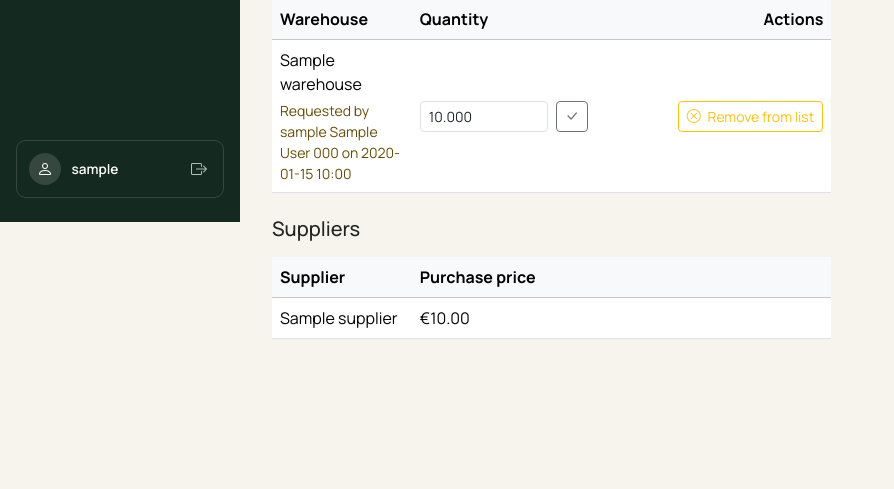
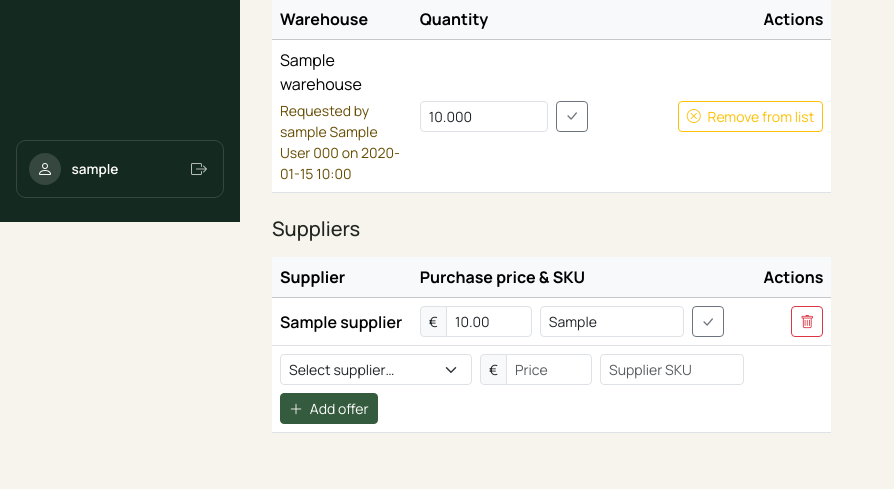
Before and after one commit to 2d1Corp/lumberyard, a Django app: page /materials/1/ in a window 1280 px wide. Shown: the part 578-1067 px from the top of the page, without its empty margins (0-894 px from the left). Before the commit the page ends 917 px from the top, so only its background shows below. Run offline with Django 5.2, Linux system fonts and the light colour scheme; a user stored in the database is signed in; tables that the repository leaves empty hold one stand-in row (values such as "Sample post").

Commit message:
Add supplier offer editing on material detail

```diff
--- a/lumberyard/templates/lumberyard/material_detail.html
+++ b/lumberyard/templates/lumberyard/material_detail.html
@@ -127,22 +127,76 @@
         <thead class="table-light">
         <tr>
           <th class="col-3">Supplier</th>
-          <th>Purchase price</th>
+          <th>Purchase price &amp; SKU</th>
+          <th class="text-end">Actions</th>
         </tr>
         </thead>
         <tbody>
         {% for offer in material.supplier_offers.all %}
           <tr>
-            <td>{{ offer.supplier.name }}</td>
-            <td>€{{ offer.purchase_price }}</td>
+            <td class="fw-semibold">{{ offer.supplier.name }}</td>
+            <td>
+              <form method="post"
+                    action="{% url 'offer-save' material.pk %}"
+                    class="d-inline-flex align-items-center gap-2">
+                {% csrf_token %}
+                <input type="hidden" name="supplier" value="{{ offer.supplier.pk }}">
+                <div class="input-group input-group-sm" style="max-width: 7rem;">
+                  <span class="input-group-text">€</span>
+                  <input type="number" name="purchase_price" value="{{ offer.purchase_price }}"
+                         step="any" min="0" class="form-control">
+                </div>
+                <input type="text" name="supplier_sku" value="{{ offer.supplier_sku }}"
+                       class="form-control form-control-sm" style="max-width: 9rem;"
+                       placeholder="Supplier SKU">
+                <button type="submit" class="btn btn-sm btn-outline-secondary">
+                  <i class="bi bi-check-lg"></i>
+                </button>
+              </form>
+            </td>
+            <td class="text-end">
+              <form method="post"
+                    action="{% url 'offer-delete' material.pk offer.supplier.pk %}">
+                {% csrf_token %}
+                <button type="submit" class="btn btn-sm btn-outline-danger">
+                  <i class="bi bi-trash"></i>
+                </button>
+              </form>
+            </td>
           </tr>
         {% empty %}
           <tr>
-            <td colspan="2" class="text-center text-muted py-3">
-              No suppliers yet.
+            <td colspan="3" class="text-center text-muted py-3">
+              No supplier offers yet.
             </td>
           </tr>
         {% endfor %}
+        <tr>
+          <td colspan="3">
+            <form method="post"
+                  action="{% url 'offer-save' material.pk %}"
+                  class="d-flex flex-wrap align-items-center gap-2">
+              {% csrf_token %}
+              <select name="supplier" class="form-select form-select-sm" style="max-width: 12rem;" required>
+                <option value="">Select supplier…</option>
+                {% for supplier in suppliers %}
+                  <option value="{{ supplier.pk }}">{{ supplier.name }}</option>
+                {% endfor %}
+              </select>
+              <div class="input-group input-group-sm" style="max-width: 7rem;">
+                <span class="input-group-text">€</span>
+                <input type="number" name="purchase_price" step="any" min="0"
+                       class="form-control" placeholder="Price" required>
+              </div>
+              <input type="text" name="supplier_sku"
+                     class="form-control form-control-sm" style="max-width: 9rem;"
+                     placeholder="Supplier SKU">
+              <button type="submit" class="btn btn-sm btn-primary">
+                <i class="bi bi-plus-lg me-1"></i> Add offer
+              </button>
+            </form>
+          </td>
+        </tr>
         </tbody>
       </table>
     </div>
--- a/lumberyard/urls.py
+++ b/lumberyard/urls.py
@@ -117,4 +117,14 @@ urlpatterns = [
         "warehouses/<int:pk>/delete/",
         views.WarehouseDeleteView.as_view(),
         name="warehouse-delete"),
+    path(
+        "materials/<int:material_pk>/offers/save/",
+        views.offer_save,
+        name="offer-save"
+    ),
+    path(
+        "materials/<int:material_pk>/offers/<int:supplier_pk>/delete/",
+        views.offer_delete,
+        name="offer-delete"
+    ),
 ]
--- a/lumberyard/views.py
+++ b/lumberyard/views.py
@@ -20,7 +20,7 @@ from django.views.generic import (
     DeleteView,
 )
 from .forms import WorkerCreationForm, MaterialForm, SupplierForm, CategoryForm, WarehouseForm
-from .models import Category, Material, StockBalance, Supplier, Warehouse, Worker
+from .models import Category, Material, StockBalance, Supplier, Warehouse, Worker, MaterialSupplier
 
 
 def index(request):
@@ -88,6 +88,7 @@ class MaterialDetailView(LoginRequiredMixin, DetailView):
             (warehouse, stock_by_warehouse.get(warehouse.pk))
             for warehouse in Warehouse.objects.all()
         ]
+        context["suppliers"] = Supplier.objects.all()
         return context
 
 class MaterialCreateView(LoginRequiredMixin, CreateView):
@@ -329,3 +330,37 @@ class WarehouseDeleteView(LoginRequiredMixin, DeleteView):
             )
             return redirect("warehouse-list")
         return redirect(self.get_success_url())
+
+
+@login_required
+@require_POST
+def offer_save(request, material_pk):
+    material = get_object_or_404(Material, pk=material_pk)
+    supplier = get_object_or_404(Supplier, pk=request.POST.get("supplier"))
+    price_raw = request.POST.get("purchase_price", "").strip()
+    try:
+        price = Decimal(price_raw)
+    except (InvalidOperation, ValueError):
+        messages.error(request, "Enter a valid purchase price.")
+        return redirect("material-detail", pk=material_pk)
+    if price < 0:
+        messages.error(request, "Purchase price cannot be negative.")
+        return redirect("material-detail", pk=material_pk)
+    supplier_sku = request.POST.get("supplier_sku", "").strip()
+    _, created = MaterialSupplier.objects.update_or_create(
+        material=material,
+        supplier=supplier,
+        defaults={"purchase_price": price, "supplier_sku": supplier_sku},
+    )
+    messages.success(request, "Offer added." if created else "Offer updated.")
+    return redirect("material-detail", pk=material_pk)
+
+
+@login_required
+@require_POST
+def offer_delete(request, material_pk, supplier_pk):
+    material = get_object_or_404(Material, pk=material_pk)
+    supplier = get_object_or_404(Supplier, pk=supplier_pk)
+    MaterialSupplier.objects.filter(material=material, supplier=supplier).delete()
+    messages.success(request, "Offer removed.")
+    return redirect("material-detail", pk=material_pk)
```
